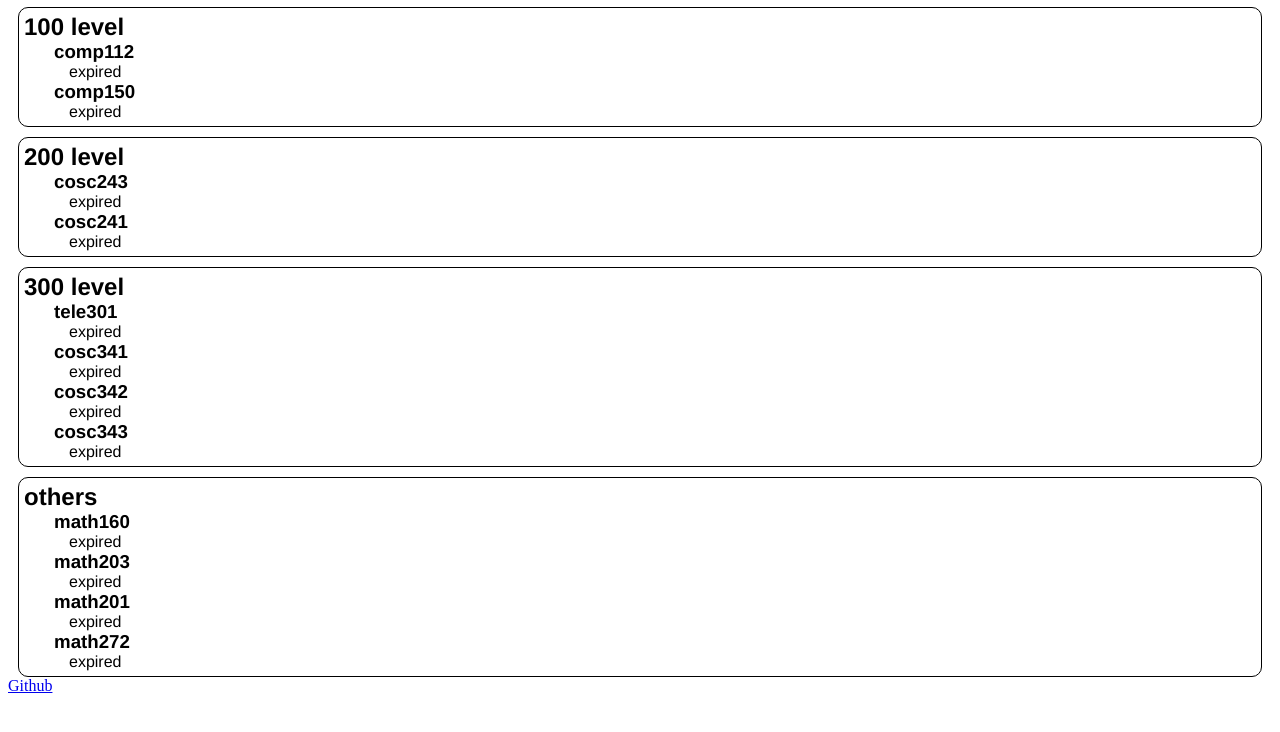
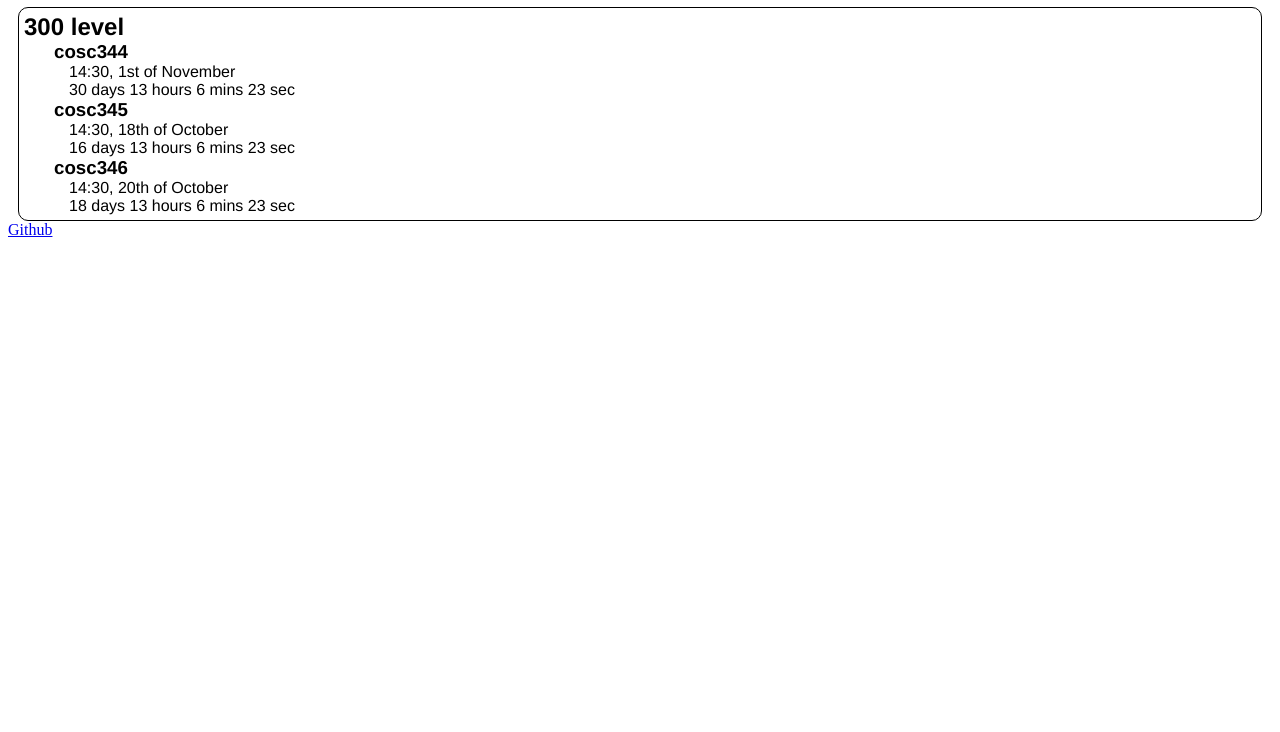
Before and after one commit to rcrimp/countdown-timer, a plain HTML site: page index.html in a window 1280 px wide. Shown: the part 48-780 px from the top of the page. Drawn offline with Linux system fonts and the light colour scheme.

Commit message:
updated for 2014 exams

```diff
--- a/index.html
+++ b/index.html
@@ -11,32 +11,12 @@
     <h1>Countdown until exams</h1>
 
     <div class="section">
-      <h2>100 level</h2>
-      <div id="comp112" class="timer"></div>
-      <div id="comp150" class="timer"></div>
+      <h2>300 level</h2>
+      <div id="cosc344" class="timer"></div>
+      <div id="cosc345" class="timer"></div>
+      <div id="cosc346" class="timer"></div>
     </div>
 
-    <div class="section">
-      <h2>200 level</h2>
-      <div id="cosc243" class="timer"></div>
-      <div id="cosc241" class="timer"></div>
-    </div>
-
-    <div class="section">
-      <h2>300 level</h2>
-      <div id="tele301" class="timer"></div>
-      <div id="cosc341" class="timer"></div>
-      <div id="cosc342" class="timer"></div>
-      <div id="cosc343" class="timer"></div>
-    </div>
-
-    <div class="section">
-      <h2>others</h2>
-      <div id="math160" class="timer"></div>
-      <div id="math203" class="timer"></div>
-      <div id="math201" class="timer"></div>
-      <div id="math272" class="timer"></div>
-    </div>
     <a href="https://github.com/rcrimp/countdown-timer">Github</a>
   </body>
 </html>
--- a/timer.js
+++ b/timer.js
@@ -67,6 +67,9 @@ var timer = (function () {
     }
 
     pub.setup = function () {
+       setupTimer(new Date(2014, 10, 1, 14, 30,  0, 0), "cosc344");
+       setupTimer(new Date(2014, 9, 18, 14, 30,  0, 0), "cosc345");
+       setupTimer(new Date(2014, 9, 20, 14, 30,  0, 0), "cosc346");
           /*setupTimer(new Date("9:30  6  June 2014"), "comp112");
           setupTimer(new Date("9:30  18 June 2014"), "comp150");
           setupTimer(new Date("14:30 7  June 2014"), "cosc241");
@@ -80,7 +83,8 @@ var timer = (function () {
           */
 
         /* this date constructor is compatable with ios safari, but less readable :( */
-        setupTimer(new Date(2014, 5, 6, 9, 30, 0, 0), "comp112");
+        /*
+           setupTimer(new Date(2014, 5, 6, 9, 30, 0, 0), "comp112");
         setupTimer(new Date(2014, 5, 18, 9, 30, 0, 0), "comp150");
         setupTimer(new Date(2014, 5, 7, 14, 30, 0, 0), "cosc241");
         setupTimer(new Date(2014, 5, 4, 9, 30, 0, 0), "cosc243");
@@ -93,7 +97,8 @@ var timer = (function () {
 
         setupTimer(new Date(2014, 5, 12, 9, 30, 0, 0), "math201");
         setupTimer(new Date(2014, 5, 6, 14, 30, 0, 0), "math203");
-    }
+    */
+        }
     return pub;
 
 }());
```
